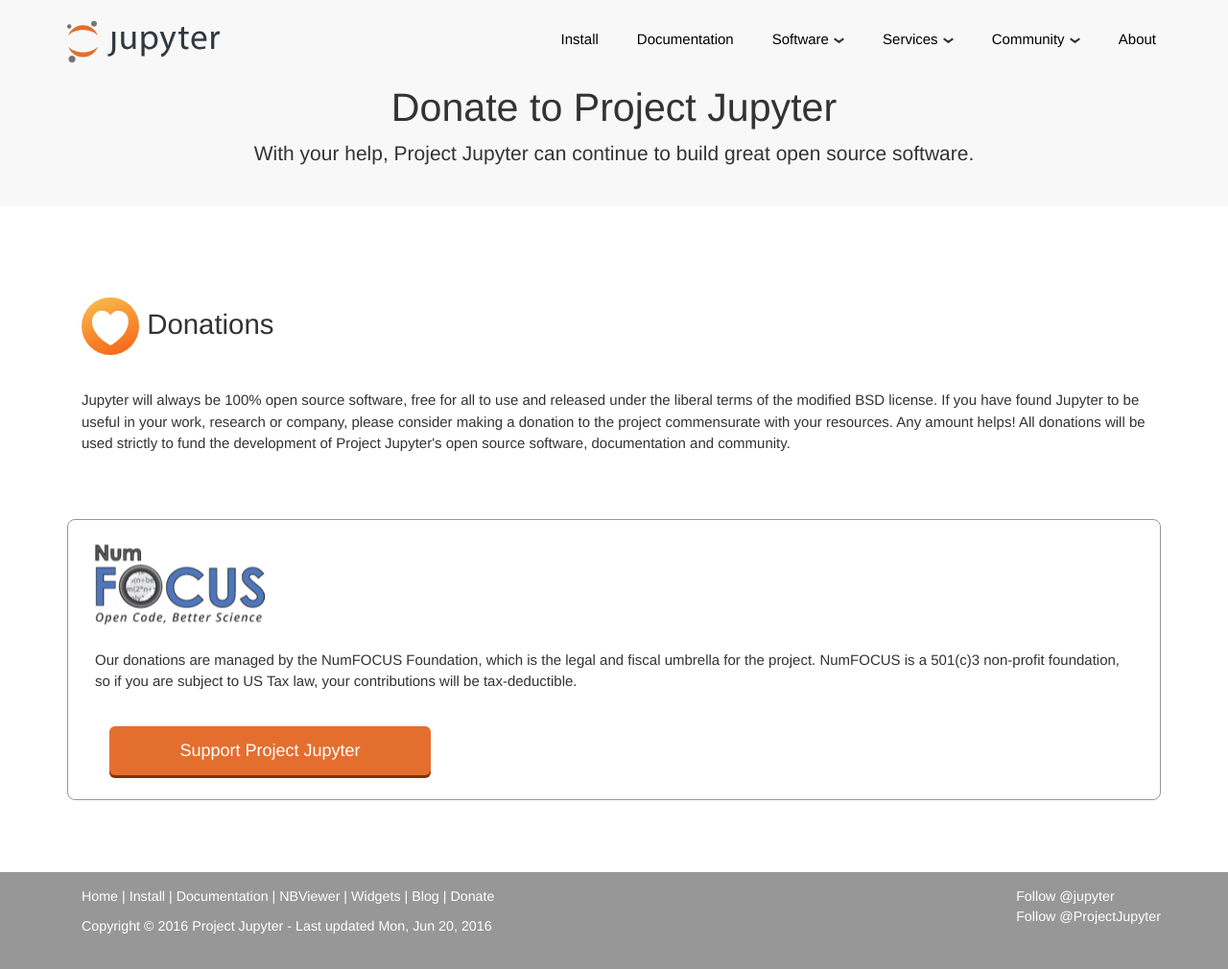
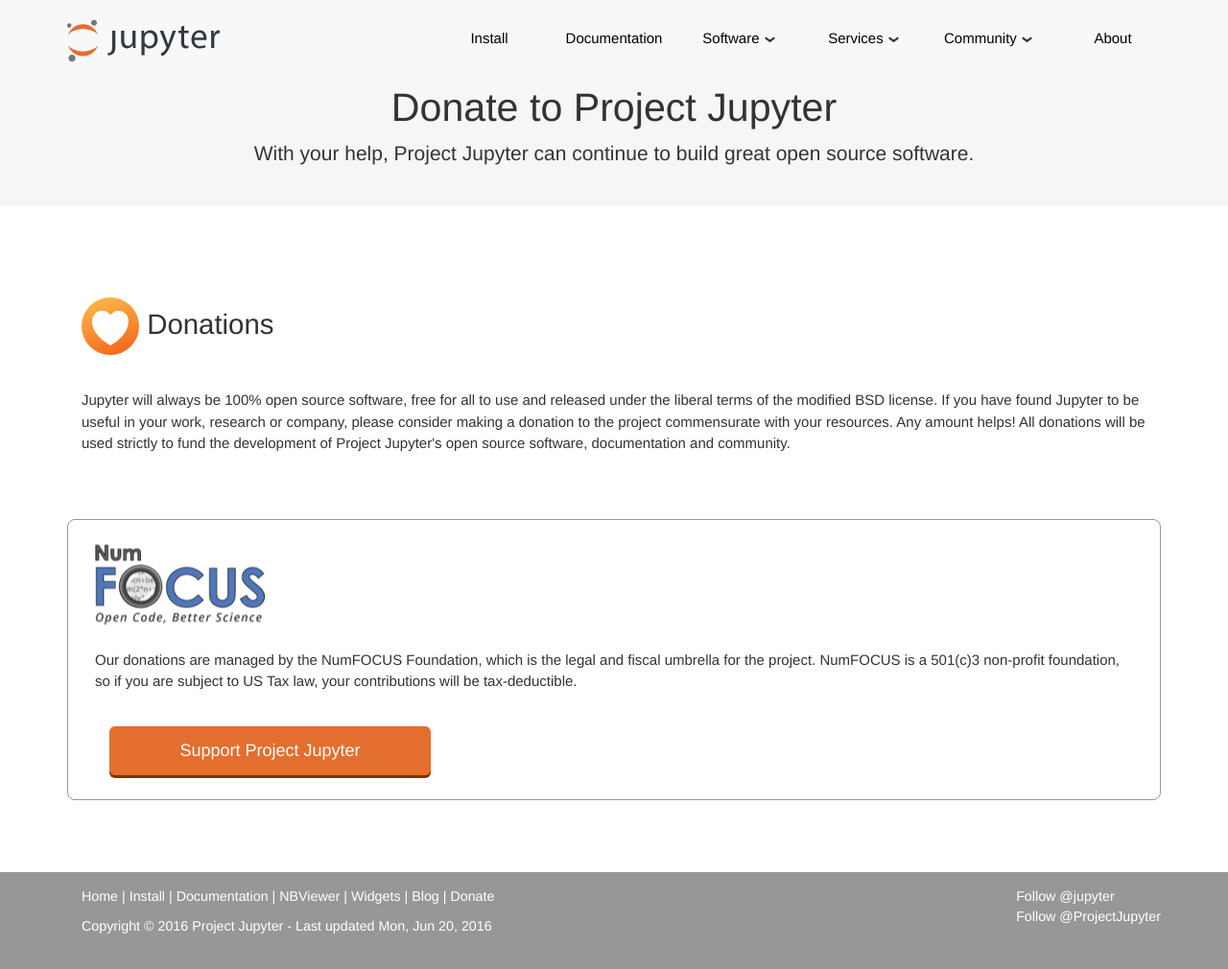
Before and after one commit to jupyter/jupyter.github.io, a Jekyll site: the page built from donate.html, in a window 1280 px wide and 1010 px high. Shown: the whole window at 96% size. Built offline with Jekyll 4.4.1, drawn with Linux system fonts in a browser that asks for light colours; comment, search, counter and statistics services are not loaded.

Commit message:
fixed navbar styles

```diff
--- a/css/logo-nav.css
+++ b/css/logo-nav.css
@@ -87,23 +87,19 @@
     animation-name: smooth;
     animation-duration: 2s;
 }
+.nav > li:hover {
+    background-color: #f6f6f6
+}
 .nav > li > a {
-    padding: 30px 20px 30px 20px;
+    padding: 30px 0px 30px 0px;
 }
 .nav > li > a:hover {
-    color: #E46E2E;
-    background-color: transparent;
-    -webkit-transition: .2s;
+    color: black;
 }
 .nav > li > a:focus {
     background-color: white;
 }
-.nav > li > a:active {
-    background-color: #F8F8F8;
-}
-.nav > li > a:visited {
-    background-color: #F8F8F8;
-}
+
 .img-container {
     position: absolute;
     width: 95%;
@@ -120,10 +116,6 @@
     display: block;
 }
 
-#tab:hover {
-    color: #E46E2E;
-    background-color: transparent;
-}
 @media(min-width:768px) {
 
     .navbar-fixed-top .navbar-brand {
@@ -547,7 +539,7 @@
 .header{
     padding-bottom: 30px;
     text-align: center;
-    background-color: #F8F8F8;
+    background-color: #F6F6F6;
 }
 .header h1 {
     font-size: 41.16px;
@@ -911,11 +903,13 @@
 /*------------------------------------------------*/
 /*------------------------------------------------*/
 .nav li:hover {
-    background-color: #F6F6F6;
-    padding: 0  0 0 0;
+    background-color: #f6f6f6;
+}
+.nav a {
+    width: 130px;
 }
 .nav li{
-  padding: 0 0 0 0;
+    padding: 0 0 0 0;
 }
 #carrot {
     margin-left: 1px;
@@ -924,7 +918,6 @@
     color:black;
 }
 #maintabs {
-    padding: 0px 0px 0px 0px;
     font-weight: 400;
     font-size: 15px;
 }
@@ -934,16 +927,20 @@
 }
 .dropdown-menu {
     min-width: 0px;
-    padding: 0 0 0 0;
     box-shadow: none;
     border: none;
-    background-color:  #f6f6f6;
+    background-color: #f6f6f6;
     color: white;
+    padding: 0 0 0 0;
 }
 .dropdown{
-    padding: 17px 0px 18px 0px;
+    text-align: center;
     font-weight: 400;
     font-size: 15px;
+}
+.dropdown-menu > li > a {
+    padding: 10px 18px 10px 18px;
+    font-size: 14px;
 }
 .dropdown-menu > li > a:hover {
     color: white;
@@ -961,9 +958,19 @@
         display: block !important;
     }
     .dropdown, #maintabs {
-        padding: 0 0 0 0;
+        padding: 0 20px 0 20px;
+        text-align: left;
+    }
+    .nav a {
+        width: auto;
+    }
+    .dropdown {
+        padding-left: 20px;
     }
 }
 ul.nav.navbar-nav.navbar-right {
-  padding: 0 0 0 0;
+    padding: 0 0 0 0;
 }
+.navbar-fixed-top {
+  border-style: none;
+}
```
